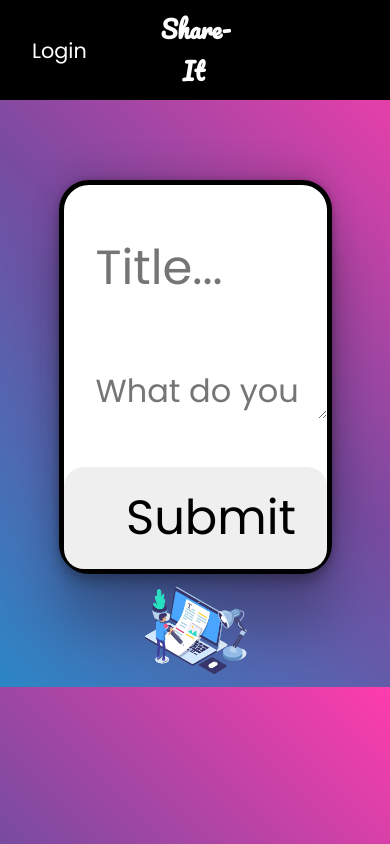
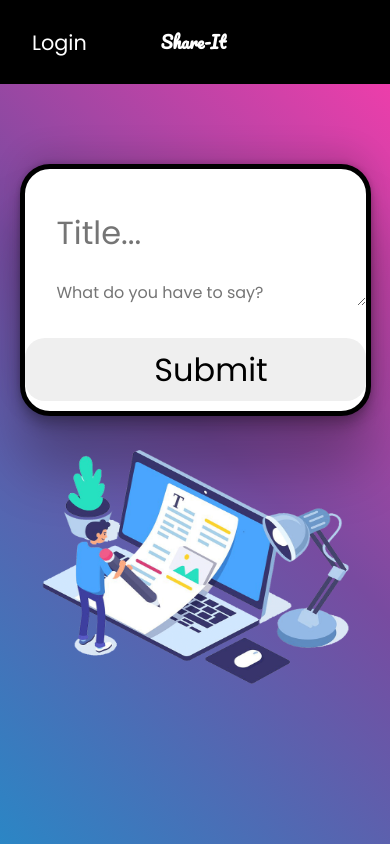
Before and after one commit to cesarmlndz/Share-It, a React (Create React App) app: page /createPost in a window 390 px wide. Built offline with nearby package versions, Linux system fonts and the light colour scheme; no server answers.

Commit message:
responsive pt1

```diff
--- a/src/css/App.css
+++ b/src/css/App.css
@@ -18,4 +18,7 @@ body {
   display: flex;
   flex-direction: column;
   align-items: center;
+  width: 100vw;
+  height: 100vh;
+  overflow: scroll;
 }
--- a/src/css/CreateForm.css
+++ b/src/css/CreateForm.css
@@ -18,7 +18,7 @@
   }
 
   .create-post-form p {
-    font-size: 2rem;
+    font-size: 3rem;
     margin-left: 19rem;
     margin-top: 0.5rem;
     margin-bottom: 0.5rem;
@@ -54,3 +54,25 @@
     height: 45%;
     width: 30%;
   }
+
+  @media (max-width: 390px) {
+    .create-post-form {
+      width: 90%;
+    }
+    .create-post-form p {
+      font-size: 1rem;
+      margin-left: 2rem;
+      margin-bottom: 0rem;
+      margin-top: 0rem;
+    }
+    .create-post-form input {
+      font-size: 2rem;
+    }
+    .create-post-form textarea {
+      font-size: 1rem;
+      margin-top: 0rem;
+    }
+    .computer-pic {
+      width: 90%;
+    }
+  }
--- a/src/css/Login.css
+++ b/src/css/Login.css
@@ -41,8 +41,10 @@
   }
 
   .friends {
+    width: 55%;
     height: 60%;
-    width: 55%;
+    position: absolute;
+    bottom: 0;
   }
 
   .login-card h1 {
@@ -50,3 +52,14 @@
     font-size: 1.5rem;
     color: blue;
   }
+
+  @media (max-width: 390px) {
+    .login-card {
+      width: 90%;
+    }
+
+    .friends {
+      width: 100%;
+      height: 45%;
+    }
+}
--- a/src/css/MainPage.css
+++ b/src/css/MainPage.css
@@ -2,6 +2,8 @@
     display: flex;
     flex-direction: column;
     align-items: center;
-    padding-bottom: 3rem;
     width: 100%;
+    height: 100%;
+    padding-bottom: 2rem;
+    overflow: scroll;
 }
--- a/src/css/NavBar.css
+++ b/src/css/NavBar.css
@@ -79,3 +79,12 @@
     color: white;
     font-family: "Pacifico", cursive;
   }
+
+  @media (max-width: 390px) {
+    .nav-bar-container {
+      height: 10%;
+    }
+    .logo {
+      font-size: 1.07rem;
+    }
+}
--- a/src/css/Post.css
+++ b/src/css/Post.css
@@ -66,4 +66,40 @@
   .bottom-half {
     display: flex;
     justify-content: space-between;
+    align-items: center;
   }
+
+  @media (max-width: 390px) {
+    .post-container {
+      width: 90%;
+      padding: 1rem;
+    }
+    .post-title {
+      font-size: 1.2rem;
+    }
+    .post-description {
+      font-size: 0.7rem;
+      margin-bottom: 1rem;
+      margin-top: 1rem;
+    }
+    .post-pic {
+      height: 1.5rem;
+      width: 1.5rem;
+      margin-right: 0.5rem;
+    }
+    .post-username {
+      font-size: 0.7rem;
+      margin-right: 0.5rem;
+    }
+    .post-date {
+      font-size: 0.7rem;
+      margin-left: 1rem;
+    }
+    .post-like {
+      height: 1rem;
+      margin-right: 0.5rem;
+    }
+    .like-section p {
+      font-size: 0.7rem;
+    }
+}
```
Also changed, not shown: src/pages/main/Post.js (line endings or trailing spaces).
